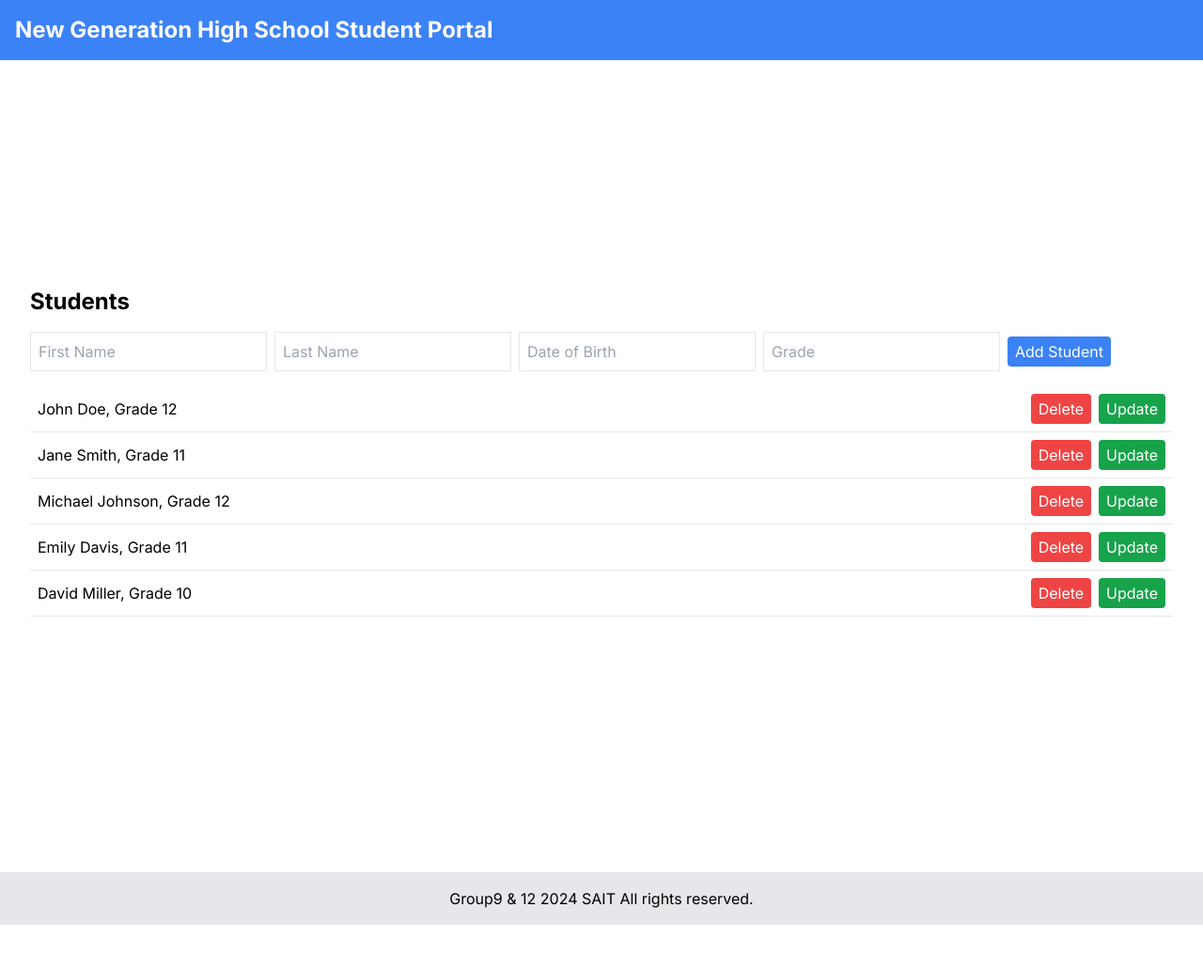
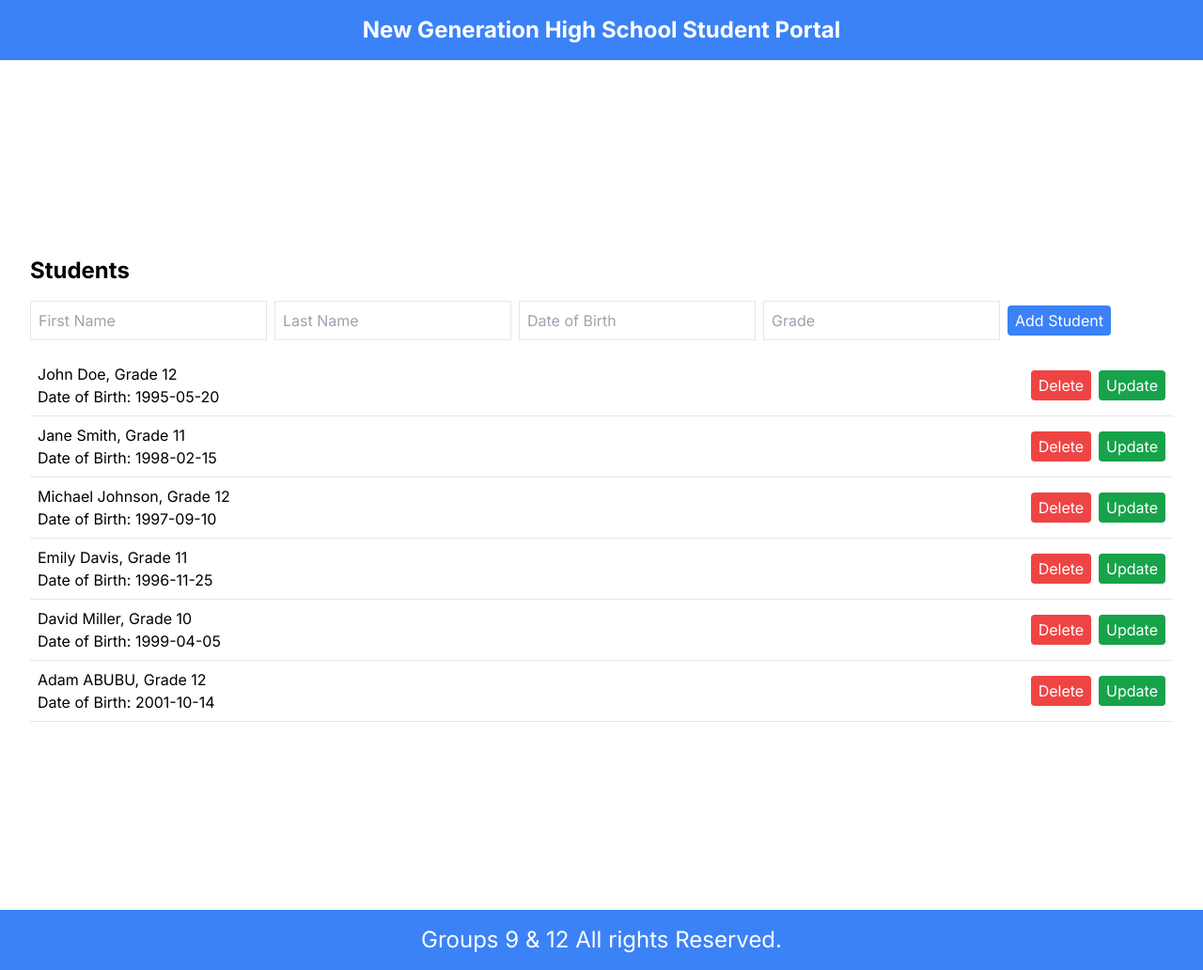
Before and after one commit to MrAbubaker1/Assignment2WebDev, a Next.js app in the folder my-app/: page / in a window 1280 px wide. Shown: the whole page at 94% size. Before the commit the page ends 984 px from the top, so only its background shows below. Built offline with nearby package versions, Linux system fonts and the light colour scheme; data requests are answered from the project's data file.

Commit message:
Adding  to the form component and Fixing the update and delete methods in the form

```diff
--- a/my-app/app/Components/Footer.jsx
+++ b/my-app/app/Components/Footer.jsx
@@ -2,9 +2,9 @@ import React from 'react';
 
 const Footer = () => {
   return (
-    <footer className="bg-gray-200 p-4 mt-8">
+    <footer className="bg-blue-500 p-4 mt-8 text-2xl text-white text-center">
       <div className="container mx-auto text-center">
-        <p>Group9 & 12 2024 SAIT All rights reserved.</p>
+        <p>Groups 9 & 12 All rights Reserved.</p>
       </div>
     </footer>
   );
--- a/my-app/app/Components/Form.jsx
+++ b/my-app/app/Components/Form.jsx
@@ -12,7 +12,31 @@ const StudentPortal = () => {
       });
   }, []);
 
+  const isValidDate = (dateString) => {
+    const dateRegex = /^\d{4}-\d{2}-\d{2}$/;
+    return dateString.match(dateRegex) !== null;
+  };
+
+  const isValidGrade = (gradeString) => {
+    return !isNaN(gradeString) && parseInt(gradeString) >= 1 && parseInt(gradeString) <= 12;
+  };
+
   const addStudent = (firstName, lastName, dateOfBirth, grade) => {
+    if (!firstName || !lastName || !dateOfBirth || !grade) {
+      alert('Please fill in all fields.');
+      return;
+    }
+
+    if (!isValidDate(dateOfBirth)) {
+      alert('Invalid date format. Please use YYYY-MM-DD.');
+      return;
+    }
+
+    if (!isValidGrade(grade)) {
+      alert('Invalid grade. Please enter a number between 1 and 12.');
+      return;
+    }
+
     fetch("http://localhost:5000/students", {
       method: "POST",
       headers: {
@@ -49,6 +73,16 @@ const StudentPortal = () => {
   };
 
   const updateStudent = (id, firstName, lastName, dateOfBirth, grade) => {
+    if (!isValidDate(dateOfBirth)) {
+      alert('Invalid date format. Please use YYYY-MM-DD.');
+      return;
+    }
+
+    if (!isValidGrade(grade)) {
+      alert('Invalid grade. Please enter a number between 1 and 12.');
+      return;
+    }
+
     fetch(`http://localhost:5000/students/${id}`, {
       method: "PUT",
       headers: {
@@ -100,7 +134,10 @@ const StudentPortal = () => {
         <ul className="mt-4">
           {students.map((student) => (
             <li key={student.id} className="flex justify-between items-center p-2 border-b">
-              <span>{`${student.firstName} ${student.lastName}, Grade ${student.grade}`}</span>
+              <div>
+                <span>{`${student.firstName} ${student.lastName}, Grade ${student.grade}`}</span>
+                <p>Date of Birth: {student.dateOfBirth}</p>
+              </div>
               <div>
                 <button
                   className="bg-red-500 text-white py-1 px-2 rounded mr-2"
--- a/my-app/app/Components/Navbar.jsx
+++ b/my-app/app/Components/Navbar.jsx
@@ -2,8 +2,8 @@ import React from 'react';
 
 const Navbar = () => {
   return (
-    <nav className="bg-blue-500 p-4">
-      <div className="container mx-auto text-white">
+    <nav className="bg-blue-500 p-4 mb-10">
+      <div className="container mx-auto text-white text-center">
         <h1 className="text-2xl font-bold">New Generation High School Student Portal</h1>
       </div>
     </nav>
--- a/my-app/db.json
+++ b/my-app/db.json
@@ -34,6 +34,13 @@
       "lastName": "Miller",
       "dateOfBirth": "1999-04-05",
       "grade": "10"
+    },
+    {
+      "firstName": "Adam",
+      "lastName": "ABUBU",
+      "dateOfBirth": "2001-10-14",
+      "grade": "12",
+      "id": "6fc2"
     }
   ]
 }
```
